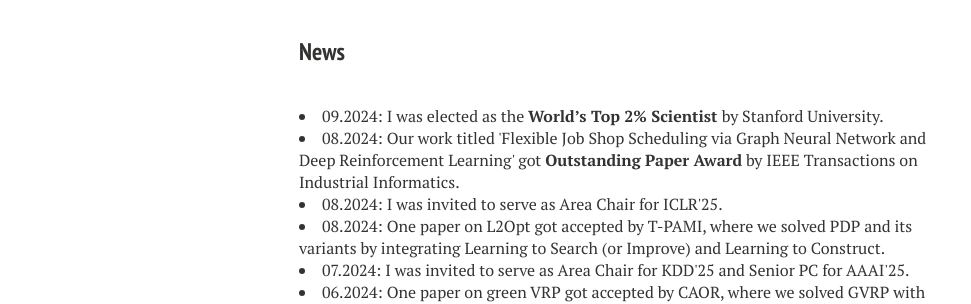
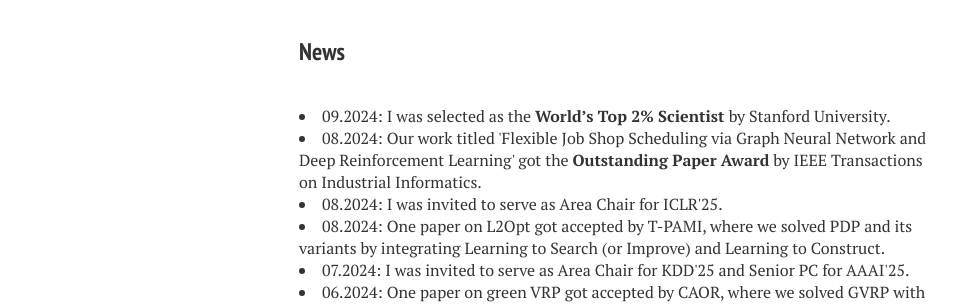
Before and after one commit to zhiguangcaosg/zhiguangcaosg.github.io, a Jekyll site: the page built from index.md, in a window 1280 px wide. Shown: the part 967-1271 px from the top of the page, without its empty margins (21-992 px from the left). Built offline with Jekyll 4.4.1, drawn with Linux system fonts in a browser that asks for light colours; nearby versions of some CDN libraries.

Commit message:
Update index.md

```diff
--- a/index.md
+++ b/index.md
@@ -40,11 +40,11 @@ image: banner1.png
 <h3 style="margin-bottom:-8px;padding-top:20px;">News</h3> <br>
 
 <li>
-09.2024:  I was elected as the <b> World’s Top 2% Scientist </b> by Stanford University.
+09.2024:  I was selected as the <b> World’s Top 2% Scientist </b> by Stanford University.
 </li>
 
 <li>
-08.2024:  Our work titled 'Flexible Job Shop Scheduling via Graph Neural Network and Deep Reinforcement Learning' got <b>Outstanding Paper Award</b> by IEEE Transactions on Industrial Informatics.
+08.2024:  Our work titled 'Flexible Job Shop Scheduling via Graph Neural Network and Deep Reinforcement Learning' got the <b>Outstanding Paper Award</b> by IEEE Transactions on Industrial Informatics.
 </li>
 <li>
 08.2024:  I was invited to serve as Area Chair for ICLR'25.
```
